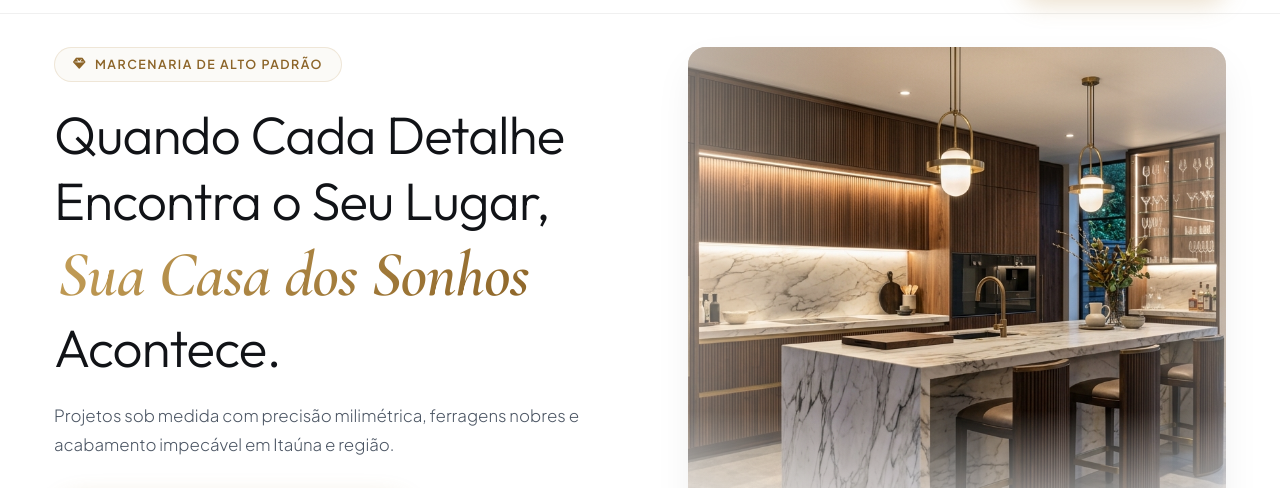
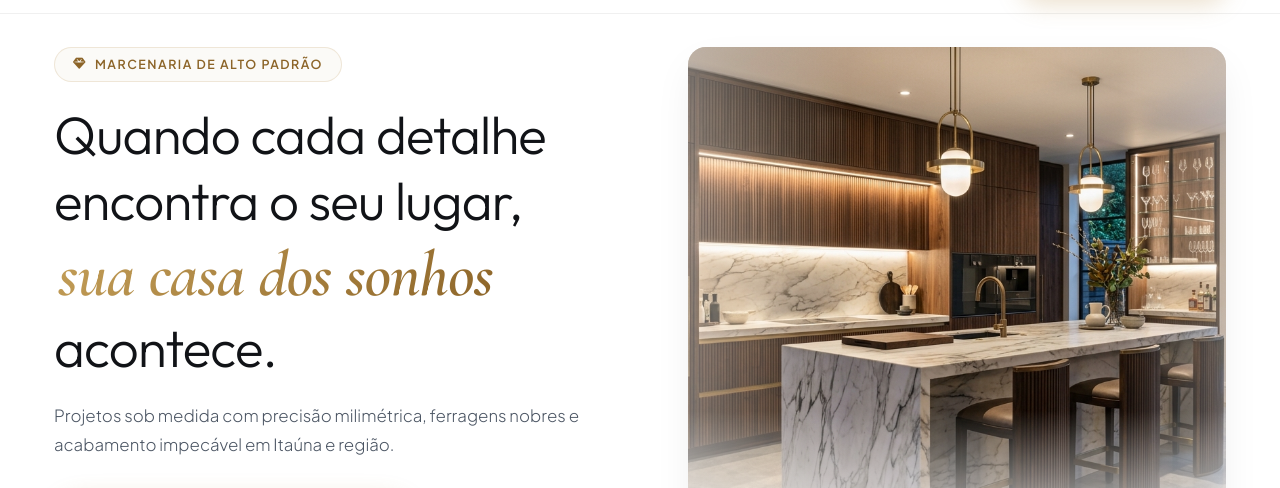
Before and after one commit to jotapdsgn/meus-projetos-lp, a website: page novare-moveis/index.html in a window 1280 px wide. Shown: the part 63-551 px from the top of the page. Drawn offline with nearby package versions, Linux system fonts and the light colour scheme.

Commit message:
feat: ajuste de maiusculas/minusculas e quebras de linha no titulo do Hero

```diff
--- a/novare-moveis/index.html
+++ b/novare-moveis/index.html
@@ -94,7 +94,10 @@
           </span>
 
           <h1 class="hero-title-main">
-            Quando Cada Detalhe Encontra o Seu Lugar, <span class="script-highlight">Sua Casa dos Sonhos</span> Acontece.
+            Quando cada detalhe<br>
+            encontra o seu lugar,<br>
+            <span class="script-highlight">sua casa dos sonhos</span><br>
+            acontece.
           </h1>
 
           <p class="hero-subtitle-lead">
```
